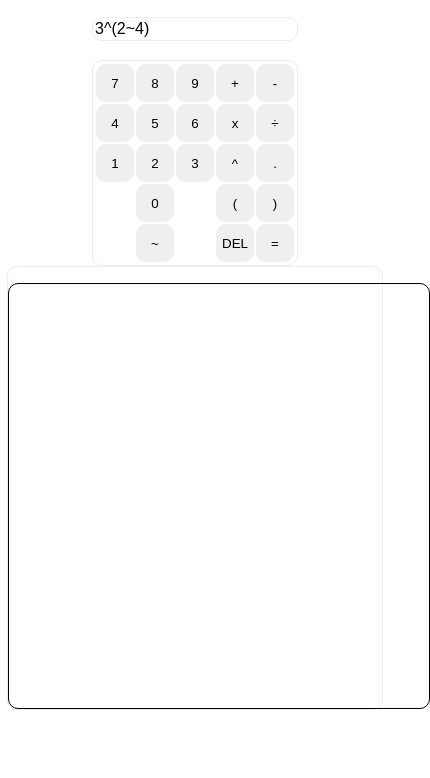
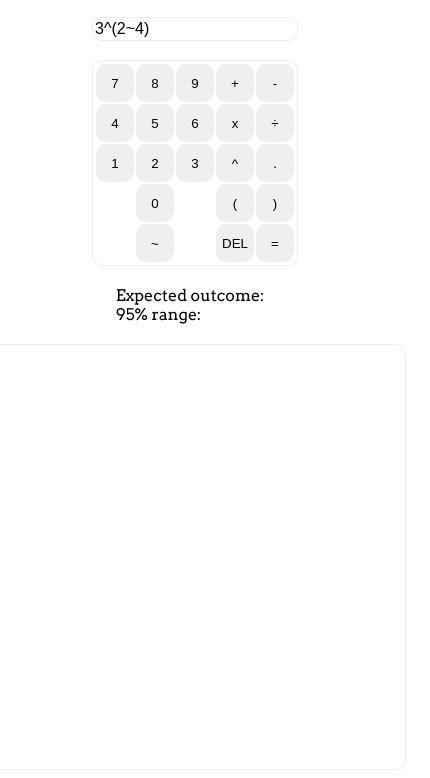
Before and after one commit to philswatton/monte-carlo-calculator, a plain HTML site: page index.html in a window 390 px wide. Shown: the part 89-867 px from the top of the page, 430 px wide, since content can reach past the window. Before the commit the page ends 844 px from the top, so only its background shows below. Drawn offline with nearby package versions, Linux system fonts and the light colour scheme.

Commit message:
mobile visual

```diff
--- a/assets/css/site.css
+++ b/assets/css/site.css
@@ -43,8 +43,33 @@ form {
 
 .output {
     width: 100%;
-    border: 1px solid rgb(237, 237, 237);
-    border-radius: 10px;
+    display: flex;
+    flex-direction: column;
+    justify-content: center;
+    align-items: center;
+    /* border: 1px solid rgb(237, 237, 237); */
+    /* border-radius: 10px; */
+}
+
+.output-numbers{
+    margin: 20px 0px 20px 0px;
+}
+
+.output-div {
+    display: flex;
+    flex-direction: row;
+    justify-content: flex-start;
+    margin: 0px;
+    padding: 0px;
+}
+
+.output-div p {
+    margin: 0px;
+    padding: 0px;
+}
+
+.output-div .output-label {
+    margin: 0px 10px 0px 0px;
 }
 
 .center {
@@ -111,7 +136,7 @@ button:hover {
 
 .vis-panel {
     padding: 10px;
-    border: 1px solid black;
+    border: 1px solid rgb(237, 237, 237);;
     border-radius: 10px;
 }
 
--- a/index.html
+++ b/index.html
@@ -67,7 +67,16 @@
                 </div>
             </form>
             <section class="output">
-                <p id="output"></p>
+                <div class="output-numbers">
+                    <div class="output-div">
+                        <p class="output-label">Expected outcome:</p>
+                        <p id="output-mean"></p>
+                    </div>
+                    <div class="output-div">
+                        <p class="output-label">95% range:</p>
+                        <p id="output-range"></p>
+                    </div>
+                </div>
                 <div class="vis-panel">
                     <svg id="histogram" height="400">
                     </svg>
```
